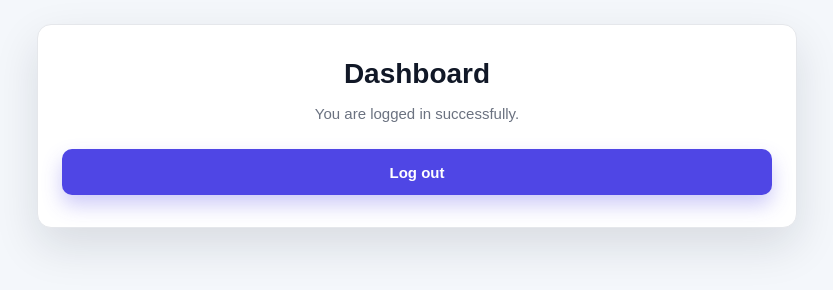
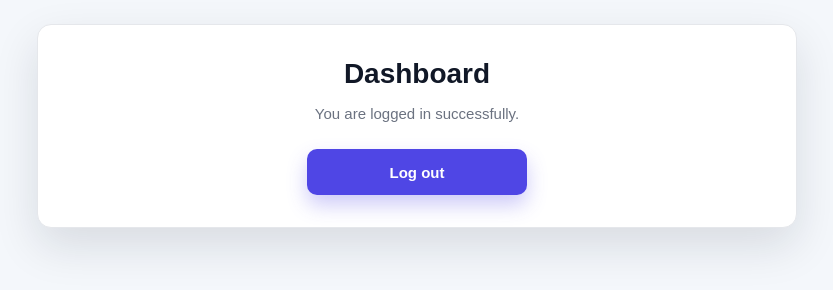
Before and after one commit to pranavpp53/just-a-login-page, a website: page dashboard.html in a window 1280 px wide. Shown: the whole page, without its empty margins (223-1056 px from the left). Drawn offline with Linux system fonts and the light colour scheme; sample sign-in values are in the browser's storage.

Commit message:
dashboard button size

```diff
--- a/dashboard.html
+++ b/dashboard.html
@@ -166,6 +166,13 @@
       background: #4f46e5;
       text-decoration: none;
       transition: all 150ms ease-in-out;
+    }
+
+    #logoutLink {
+      width: 50%;
+      max-width: 220px;
+      margin: 0 auto;
+      padding: 12px 24px;
     }
 
     button:hover,
```
